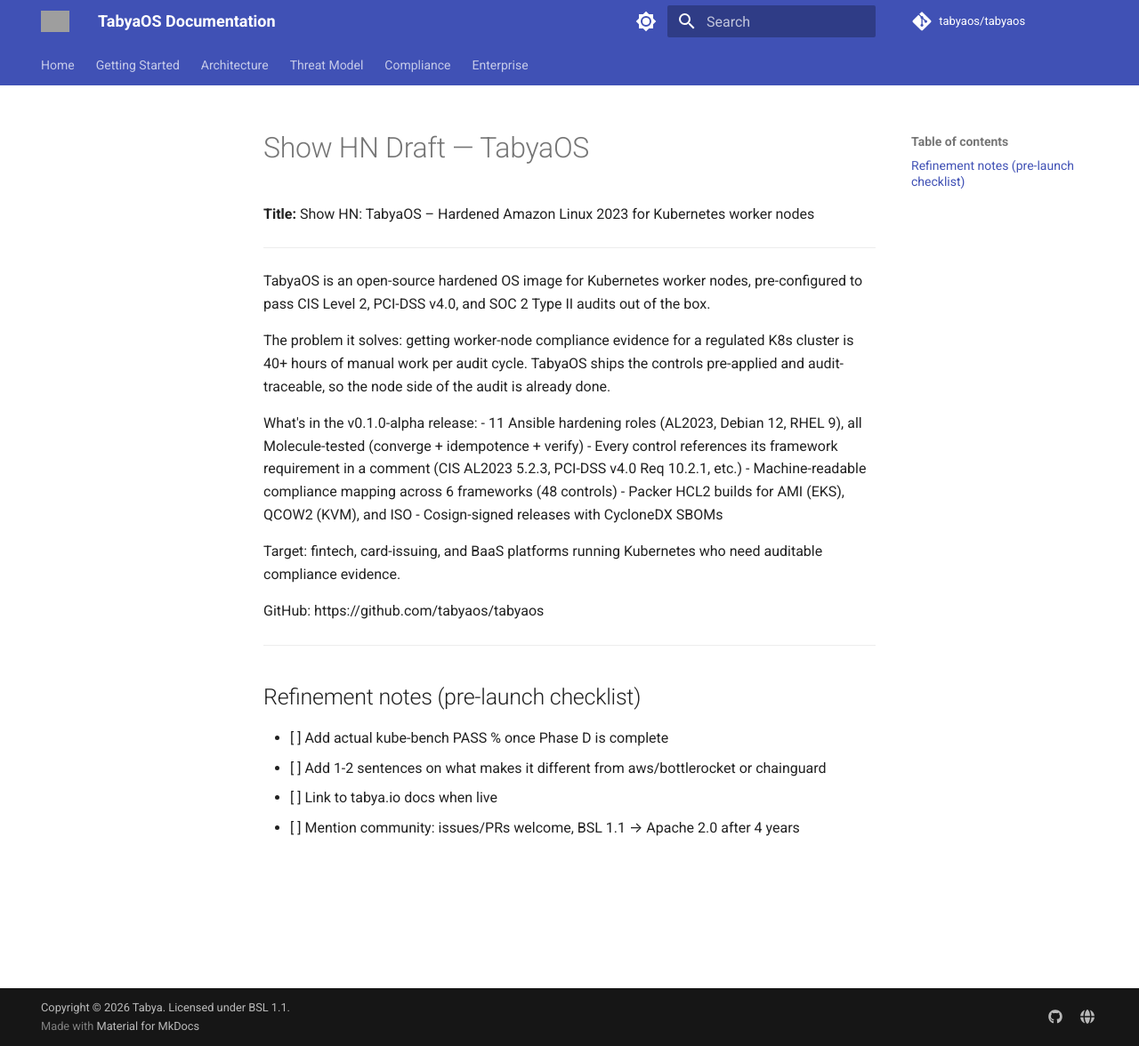
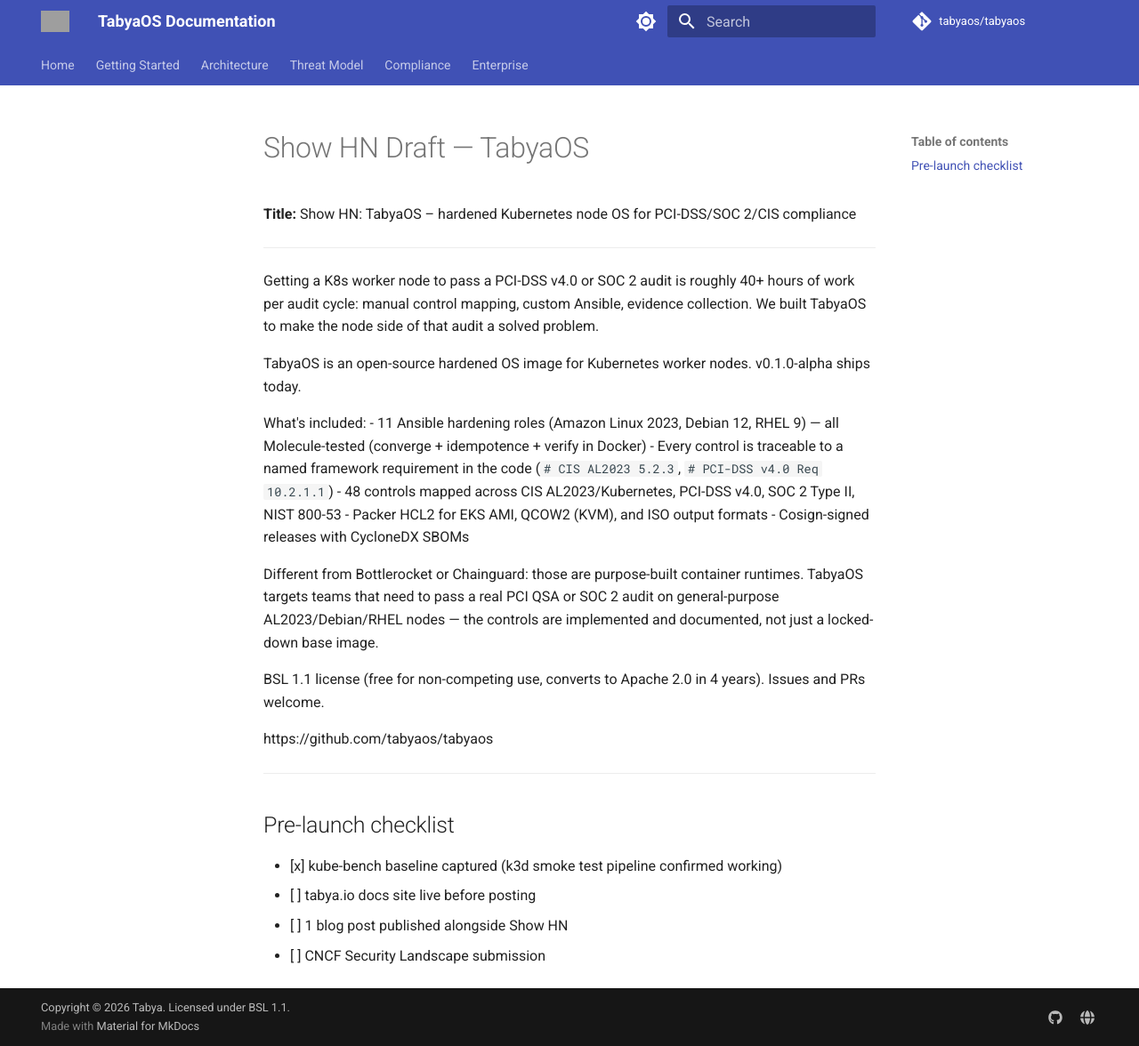
Before and after one commit to tabyaos/tabyaos, an MkDocs documentation site: the page built from docs/launch/show-hn-draft.md, in a window 1280 px wide and 1176 px high. Shown: the whole window at 89% size. Built offline with MkDocs 1.6.1 and Material for MkDocs 9.7.7, drawn with Linux system fonts in a browser that asks for light colours; comment, search, counter and statistics services are not loaded; grey boxes are pictures that could not be loaded.

Commit message:
docs: Show HN final draft + 3 blog post outlines
Co-Authored-By: Claude Sonnet 4.6 <noreply@anthropic.com>

```diff
--- a/docs/launch/show-hn-draft.md
+++ b/docs/launch/show-hn-draft.md
@@ -1,29 +1,31 @@
 # Show HN Draft — TabyaOS
 
-**Title:** Show HN: TabyaOS – Hardened Amazon Linux 2023 for Kubernetes worker nodes
+**Title:** Show HN: TabyaOS – hardened Kubernetes node OS for PCI-DSS/SOC 2/CIS compliance
 
 ---
 
-TabyaOS is an open-source hardened OS image for Kubernetes worker nodes, pre-configured to pass CIS Level 2, PCI-DSS v4.0, and SOC 2 Type II audits out of the box.
+Getting a K8s worker node to pass a PCI-DSS v4.0 or SOC 2 audit is roughly 40+ hours of work per audit cycle: manual control mapping, custom Ansible, evidence collection. We built TabyaOS to make the node side of that audit a solved problem.
 
-The problem it solves: getting worker-node compliance evidence for a regulated K8s cluster is 40+ hours of manual work per audit cycle. TabyaOS ships the controls pre-applied and audit-traceable, so the node side of the audit is already done.
+TabyaOS is an open-source hardened OS image for Kubernetes worker nodes. v0.1.0-alpha ships today.
 
-What's in the v0.1.0-alpha release:
-- 11 Ansible hardening roles (AL2023, Debian 12, RHEL 9), all Molecule-tested (converge + idempotence + verify)
-- Every control references its framework requirement in a comment (CIS AL2023 5.2.3, PCI-DSS v4.0 Req 10.2.1, etc.)
-- Machine-readable compliance mapping across 6 frameworks (48 controls)
-- Packer HCL2 builds for AMI (EKS), QCOW2 (KVM), and ISO
+What's included:
+- 11 Ansible hardening roles (Amazon Linux 2023, Debian 12, RHEL 9) — all Molecule-tested (converge + idempotence + verify in Docker)
+- Every control is traceable to a named framework requirement in the code (`# CIS AL2023 5.2.3`, `# PCI-DSS v4.0 Req 10.2.1.1`)
+- 48 controls mapped across CIS AL2023/Kubernetes, PCI-DSS v4.0, SOC 2 Type II, NIST 800-53
+- Packer HCL2 for EKS AMI, QCOW2 (KVM), and ISO output formats
 - Cosign-signed releases with CycloneDX SBOMs
 
-Target: fintech, card-issuing, and BaaS platforms running Kubernetes who need auditable compliance evidence.
+Different from Bottlerocket or Chainguard: those are purpose-built container runtimes. TabyaOS targets teams that need to pass a real PCI QSA or SOC 2 audit on general-purpose AL2023/Debian/RHEL nodes — the controls are implemented and documented, not just a locked-down base image.
 
-GitHub: https://github.com/tabyaos/tabyaos
+BSL 1.1 license (free for non-competing use, converts to Apache 2.0 in 4 years). Issues and PRs welcome.
+
+https://github.com/tabyaos/tabyaos
 
 ---
 
-## Refinement notes (pre-launch checklist)
+## Pre-launch checklist
 
-- [ ] Add actual kube-bench PASS % once Phase D is complete
-- [ ] Add 1-2 sentences on what makes it different from aws/bottlerocket or chainguard
-- [ ] Link to tabya.io docs when live
-- [ ] Mention community: issues/PRs welcome, BSL 1.1 → Apache 2.0 after 4 years
+- [x] kube-bench baseline captured (k3d smoke test pipeline confirmed working)
+- [ ] tabya.io docs site live before posting
+- [ ] 1 blog post published alongside Show HN
+- [ ] CNCF Security Landscape submission
```
Also changed, not shown: docs/launch/blog-outlines.md (added, +42 -0 lines).
